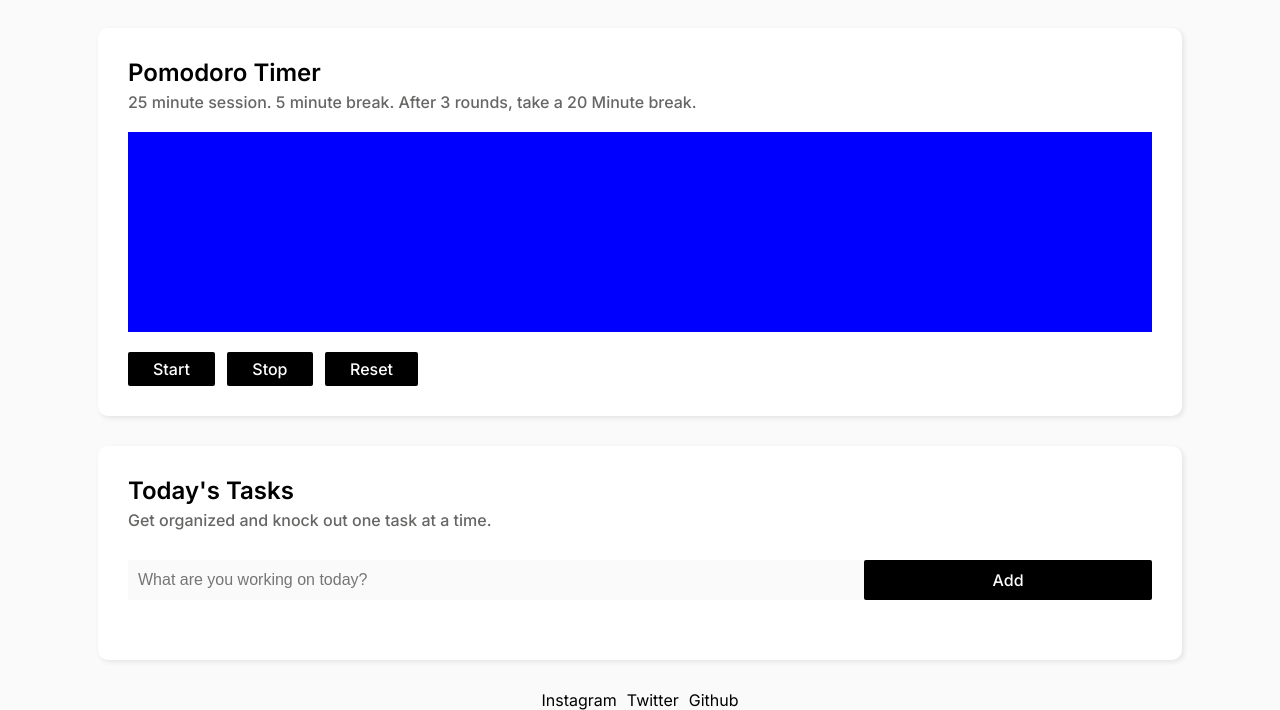
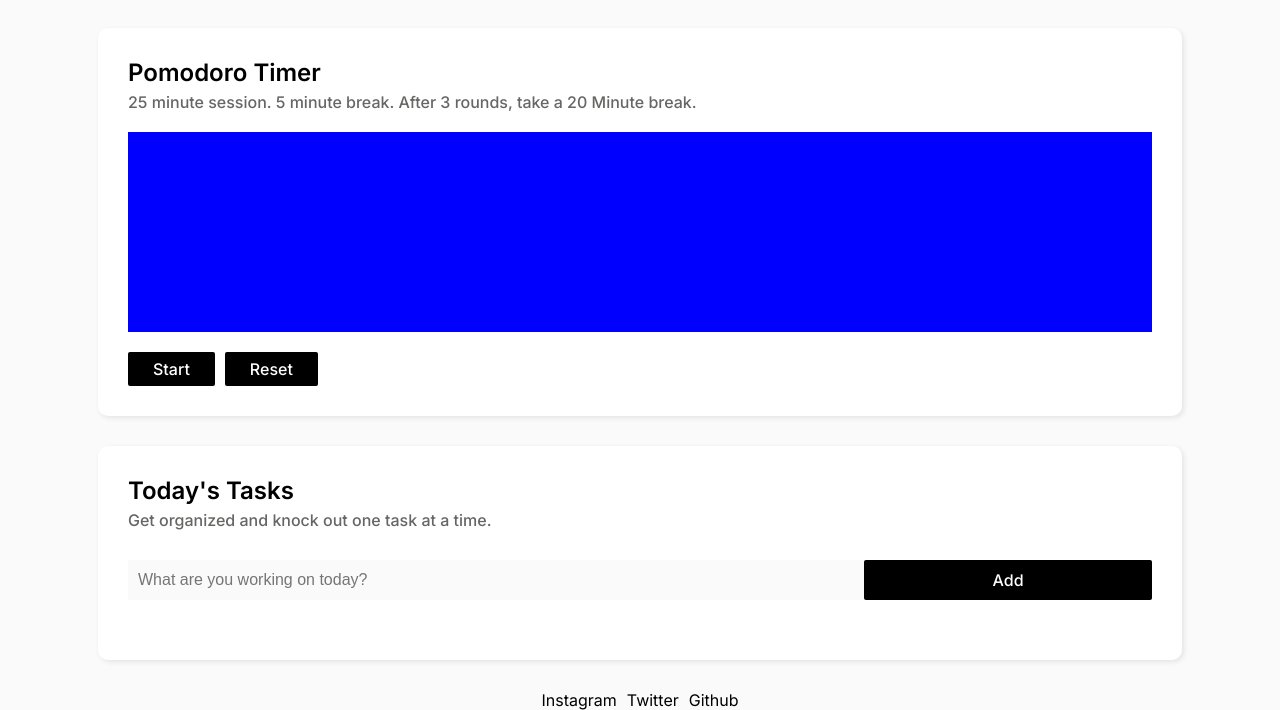
Before and after one commit to roysaucedo/Roy-s-Workspace, a plain HTML site: page index.html in a window 1280 px wide. Shown: the part 131-841 px from the top of the page. Drawn offline with Linux system fonts and the light colour scheme.

Commit message:
Remove Button

```diff
--- a/index.html
+++ b/index.html
@@ -34,7 +34,6 @@
         </div>
         <div class="button-div">
           <button>Start</button>
-          <button>Stop</button>
           <button>Reset</button>
         </div>
       </div>
--- a/style.css
+++ b/style.css
@@ -67,7 +67,6 @@ a {
 .button-div {
     width: 300px;
     display: flex;
-    justify-content: space-between;
 }
 
 button {
```
